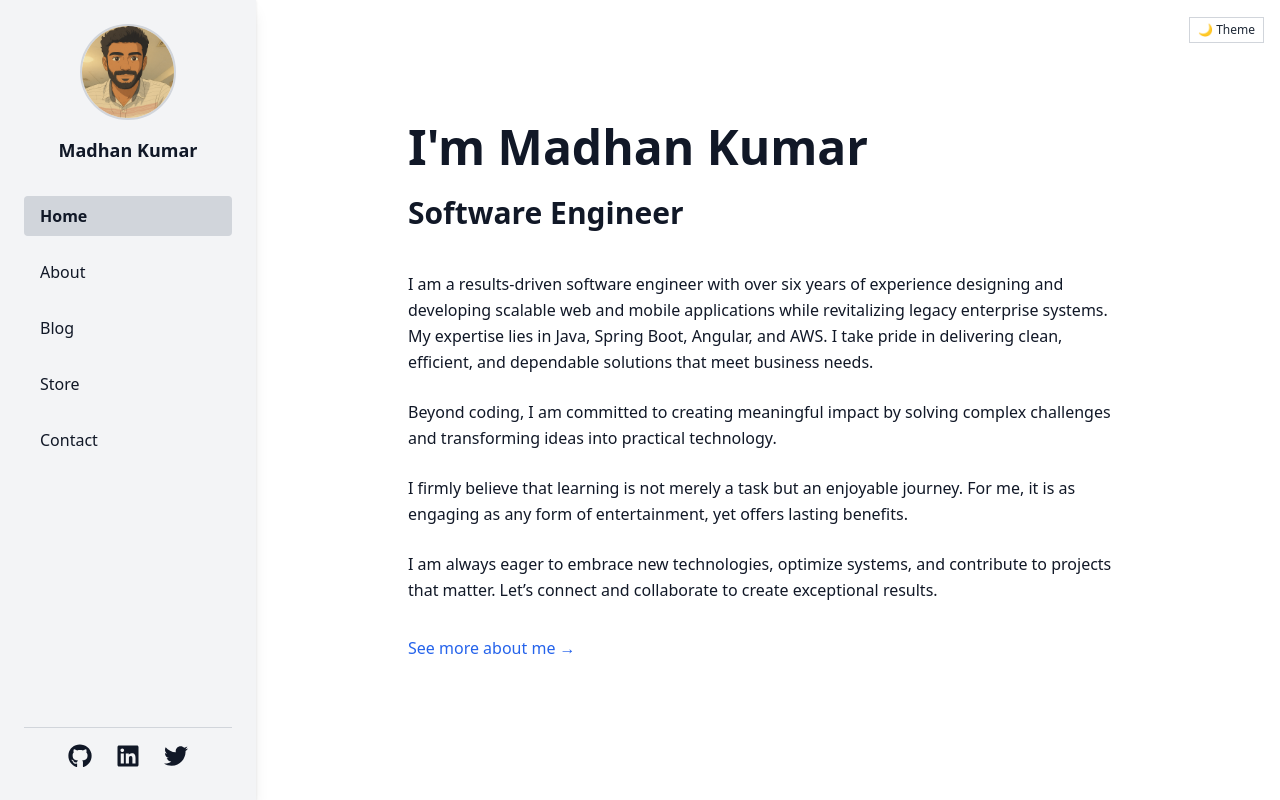
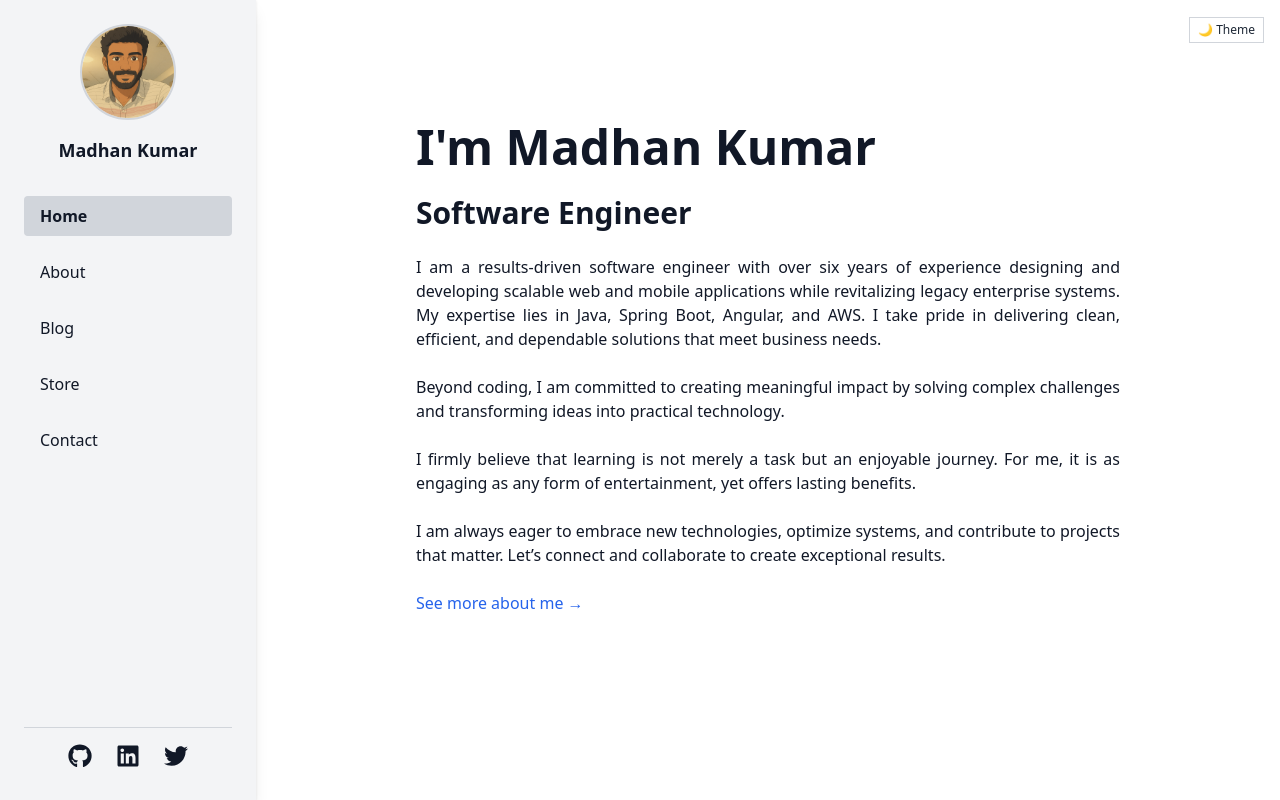
Before and after one commit to iammadhankumar/iammadhankumar.github.io, a React (Create React App) app: page / in a window 1280 px wide. Built offline with nearby package versions, Linux system fonts and the light colour scheme.

Commit message:
Home and About page alignment changes

```diff
--- a/src/pages/about.jsx
+++ b/src/pages/about.jsx
@@ -1,126 +1,130 @@
-import React from 'react';
+import React from "react";
 
+/**
+ * Centered “About” section with Proper‑style alignment
+ * • Column is centred (`mx-auto`) and capped at 3 xl for readability
+ * • Left‑aligned on phones, justified from ≥ 768 px (`md:text-justify`)
+ * • Tight line‑height (`leading-normal`, ≈ 1.5)
+ * • Moderate paragraph rhythm (`space-y-4`)
+ * • No sidebar classes—use your existing layout to handle sidebar spacing
+ */
 function About() {
   return (
-    <div className="max-w-3xl mx-auto px-6 py-12 font-sans leading-relaxed">
-      <h1 className="text-3xl font-semibold mb-6 border-b-2 border-gray-300 dark:border-gray-600 pb-2">
+    <article
+      className="
+        font-sans leading-normal
+        max-w-3xl mx-auto                 /* centred column */
+        px-4 sm:px-5 md:px-6 lg:px-8
+        py-12
+      "
+    >
+      {/* ───── Heading ───── */}
+      <h1 className="text-balance text-3xl md:text-4xl font-semibold mb-6 border-b-2 border-gray-300 dark:border-gray-600 pb-2">
         About Me
       </h1>
 
-      <p className="mb-6">
+      {/* ───── Body: left on mobile, justify ≥ md ───── */}
+      <section className="text-left md:text-justify space-y-4">
+
+        <p>
           I’m a passionate Software Engineer with over 6 years of experience in designing, developing, and deploying scalable web applications and backend systems. I specialize in building high performance solutions using Java, Spring Boot, Hibernate, and Angular, along with hands-on experience in cloud-based deployments on AWS.
         </p>
 
+        {/* ─── Professional Experience ─── */}
         <h2 className="text-xl font-semibold mt-10 mb-3 text-gray-800 dark:text-gray-200">
           Professional Experience
         </h2>
-      <p className="mb-4">
-        Software Engineer with over 6 years of hands-on experience in the design, development, and deployment of scalable web and mobile applications. Adept in both front-end and back-end technologies, with a strong foundation in Java and modern web frameworks.      </p>
-      <p className="mb-4">
-       Proficient in Core Java (Java SE) with solid understanding of Collections, Multithreading, and Object-Oriented Programming concepts.
+
+        <p>
+          Software Engineer with over 6 years of hands-on experience in the design, development, and deployment of scalable web and mobile applications. Adept in both front-end and back-end technologies, with a strong foundation in Java and modern web frameworks.
         </p>
-      <p className="mb-4">
-       Experienced in Java EE technologies including JDBC, JPA, and ORM frameworks.
-      </p>
-      <p className="mb-4">
-        Strong expertise in developing applications using Spring Boot and Spring MVC frameworks.
-      </p>
-      <p className="mb-4">
-        Hands-on experience with RESTful Web Services development and integration.
-      </p>
-      <p className="mb-4">
-        Skilled in JUnit for unit testing and ensuring code reliability.
-      </p>
-      <p className="mb-4">
-        Familiar with Maven for build management and Log4j for logging configurations.
-      </p>
-      <p className="mb-4">
-        Proficient in working with databases such as MySQL, PostgreSQL, and MongoDB, with strong capabilities in designing, implementing, and managing relational and non-relational databases efficiently.
-      </p>
-      <p className="mb-4">
-        Skilled in designing and maintaining technical documentation, such as Entity-Relationship diagrams and Swagger API.
-      </p>
-      <p className="mb-4">
-        Well-versed in Angular, with practical knowledge of creating reusable components, services, and working with commonly used modules.
-      </p>
-      <p className="mb-4">
-        Highly self-motivated with a strong work ethic and the ability to quickly grasp and adapt to new technologies.
-      </p>
+        <p>Proficient in Core Java (Java SE) with solid understanding of Collections, Multithreading, and Object-Oriented Programming concepts.</p>
+        <p>Experienced in Java EE technologies including JDBC, JPA, and ORM frameworks.</p>
+        <p>Strong expertise in developing applications using Spring Boot and Spring MVC frameworks.</p>
+        <p>Hands-on experience with RESTful Web Services development and integration.</p>
+        <p>Skilled in JUnit for unit testing and ensuring code reliability.</p>
+        <p>Familiar with Maven for build management and Log4j for logging configurations.</p>
+        <p>Proficient in working with databases such as MySQL, PostgreSQL, and MongoDB, with strong capabilities in designing, implementing, and managing relational and non-relational databases efficiently.</p>
+        <p>Skilled in designing and maintaining technical documentation, such as Entity-Relationship diagrams and Swagger API.</p>
+        <p>Well-versed in Angular, with practical knowledge of creating reusable components, services, and working with commonly used modules.</p>
+        <p>Highly self-motivated with a strong work ethic and the ability to quickly grasp and adapt to new technologies.</p>
 
+        {/* ─── Technical Skills ─── */}
         <h2 className="text-xl font-semibold mt-10 mb-3 text-gray-800 dark:text-gray-200">
           Technical Skills
         </h2>
-      <div className="mb-6 space-y-4">
+        <div className="space-y-2">
           <div>
-          <p className="font-semibold text-gray-800 dark:text-gray-200">Languages:</p>
+            <p className="font-semibold">Languages:</p>
             <p>Java, Python, JavaScript, TypeScript</p>
           </div>
           <div>
-          <p className="font-semibold text-gray-800 dark:text-gray-200">Frameworks:</p>
+            <p className="font-semibold">Frameworks:</p>
             <p>Spring Boot, Hibernate, Servlet, Angular, Python-Flask</p>
           </div>
           <div>
-          <p className="font-semibold text-gray-800 dark:text-gray-200">Databases:</p>
+            <p className="font-semibold">Databases:</p>
             <p>MySQL, PostgreSQL, MicrosoftSQL, MongoDB</p>
           </div>
           <div>
-          <p className="font-semibold text-gray-800 dark:text-gray-200">Cloud:</p>
+            <p className="font-semibold">Cloud:</p>
             <p>AWS (EC2, S3, Lambda, RDS)</p>
           </div>
           <div>
-          <p className="font-semibold text-gray-800 dark:text-gray-200">Tools & Platforms:</p>
+            <p className="font-semibold">Tools & Platforms:</p>
             <p>Git, Jenkins, Postman, Docker</p>
           </div>
           <div>
-          <p className="font-semibold text-gray-800 dark:text-gray-200">Webservices:</p>
+            <p className="font-semibold">Webservices:</p>
             <p>Rest API</p>
           </div>
           <div>
-          <p className="font-semibold text-gray-800 dark:text-gray-200">Build Tools:</p>
+            <p className="font-semibold">Build Tools:</p>
             <p>Maven</p>
           </div>
           <div>
-          <p className="font-semibold text-gray-800 dark:text-gray-200">Testing:</p>
+            <p className="font-semibold">Testing:</p>
             <p>Junit</p>
           </div>
           <div>
-          <p className="font-semibold text-gray-800 dark:text-gray-200">Application Servers / Middleware:</p>
+            <p className="font-semibold">Application Servers / Middleware:</p>
             <p>Apache Tomcat</p>
           </div>
         </div>
 
+        {/* ─── Soft Skills ─── */}
         <h2 className="text-xl font-semibold mt-10 mb-3 text-gray-800 dark:text-gray-200">
           Soft Skills
         </h2>
-    <div className="mb-6 space-y-4">
+        <div className="space-y-2">
           <div>
-        <p className="font-semibold text-gray-800 dark:text-gray-200">Problem-Solving:</p>
+            <p className="font-semibold">Problem‑Solving:</p>
             <p>I enjoy breaking down complex problems and finding simple, effective solutions.</p>
           </div>
           <div>
-        <p className="font-semibold text-gray-800 dark:text-gray-200">Team Collaboration:</p>
+            <p className="font-semibold">Team Collaboration:</p>
             <p>I work well with others and believe that the best results come from strong teamwork and shared goals.</p>
           </div>
           <div>
-        <p className="font-semibold text-gray-800 dark:text-gray-200">Communication:</p>
+            <p className="font-semibold">Communication:</p>
             <p>I'm comfortable expressing ideas clearly, whether in writing or conversation, and I value open, honest communication.</p>
           </div>
           <div>
-        <p className="font-semibold text-gray-800 dark:text-gray-200">Adaptability:</p>
+            <p className="font-semibold">Adaptability:</p>
             <p>I'm comfortable adapting to new tools and technologies and enjoy finding smarter ways to work.</p>
           </div>
         </div>
 
+        {/* ─── Education ─── */}
         <h2 className="text-xl font-semibold mt-10 mb-3 text-gray-800 dark:text-gray-200">
           Education
         </h2>
-      <p className="mb-6">
+        <p>
           Bachelor of Engineering in Computer Science <br />
           Graduated - 2018
         </p>
 
-
-
+        {/* ─── My Approach ─── */}
         <h2 className="text-xl font-semibold mt-10 mb-3 text-gray-800 dark:text-gray-200">
           My Approach
         </h2>
@@ -128,7 +132,10 @@ function About() {
           I focus on writing clean, maintainable code with attention to clarity, performance, and teamwork. I'm committed to continuous learning and enjoy solving complex problems while delivering meaningful outcomes.
         </p>
 
-      <h2 className="text-xl font-semibold mt-10 mb-3 text-gray-800 dark:text-gray-200">Hobbies</h2>
+        {/* ─── Hobbies ─── */}
+        <h2 className="text-xl font-semibold mt-10 mb-3 text-gray-800 dark:text-gray-200">
+          Hobbies
+        </h2>
         <ul className="list-disc list-outside pl-5 space-y-1">
           <li>Watching movies</li>
           <li>Traveling and nature walks</li>
@@ -137,7 +144,8 @@ function About() {
           <li>Reading blogs</li>
           <li>Problem solving and coding challenges</li>
         </ul>
-    </div>
+      </section>
+    </article>
   );
 }
 
--- a/src/pages/home.jsx
+++ b/src/pages/home.jsx
@@ -1,29 +1,50 @@
-
 import React from "react";
 import { Link } from "react-router-dom";
 
+/**
+ * Center‑aligned “Home” intro with the proper style alignment
+ * • Centred column (`mx-auto`) capped at 3 xl
+ * • Tight line height (`leading-normal`)
+ * • Left‑aligned on phones, justified ≥ 768 px
+ */
 export default function Home() {
   return (
-    <div className="max-w-3xl mx-auto px-6 py-12 font-sans leading-relaxed">
-      <h1 className="text-5xl font-extrabold mb-6">I'm Madhan Kumar</h1>
-      <h2 className="text-3xl font-semibold mb-10">
-        Software Engineer
-      </h2>
+    <article
+      className="
+        font-sans leading-normal
+        max-w-3xl mx-auto           /* centred column */
+        px-4 sm:px-5 md:px-6 lg:px-8
+        py-12
+        text-left md:text-justify
+        space-y-6                 /* consistent paragraph rhythm */
+      "
+    >
+      <h1 className="text-balance text-5xl font-extrabold">I'm Madhan Kumar</h1>
+      <h2 className="text-balance text-3xl font-semibold">Software Engineer</h2>
 
-      <p className="mb-6">
-        I am a results-driven software engineer with over six years of experience designing and developing scalable web and mobile applications while revitalizing legacy enterprise systems. My expertise lies in Java, Spring Boot, Angular, and AWS. I take pride in delivering clean, efficient, and dependable solutions that meet business needs.
+      <p>
+        I am a results‑driven software engineer with over six years of experience
+        designing and developing scalable web and mobile applications while
+        revitalizing legacy enterprise systems. My expertise lies in Java,
+        Spring Boot, Angular, and AWS. I take pride in delivering clean,
+        efficient, and dependable solutions that meet business needs.
       </p>
 
-      <p className="mb-6">
-         Beyond coding, I am committed to creating meaningful impact by solving complex challenges and transforming ideas into practical technology.
+      <p>
+        Beyond coding, I am committed to creating meaningful impact by solving
+        complex challenges and transforming ideas into practical technology.
       </p>
 
-      <p className="mb-6">
-         I firmly believe that learning is not merely a task but an enjoyable journey. For me, it is as engaging as any form of entertainment, yet offers lasting benefits.
+      <p>
+        I firmly believe that learning is not merely a task but an enjoyable
+        journey. For me, it is as engaging as any form of entertainment, yet
+        offers lasting benefits.
       </p>
 
-      <p className="mb-8">
-        I am always eager to embrace new technologies, optimize systems, and contribute to projects that matter. Let’s connect and collaborate to create exceptional results.
+      <p>
+        I am always eager to embrace new technologies, optimize systems, and
+        contribute to projects that matter. Let’s connect and collaborate to
+        create exceptional results.
       </p>
 
       <Link
@@ -32,6 +53,6 @@ export default function Home() {
       >
         See more about me →
       </Link>
-    </div>
+    </article>
   );
 }
```
Lines whose indentation alone changed are shown as unchanged.
